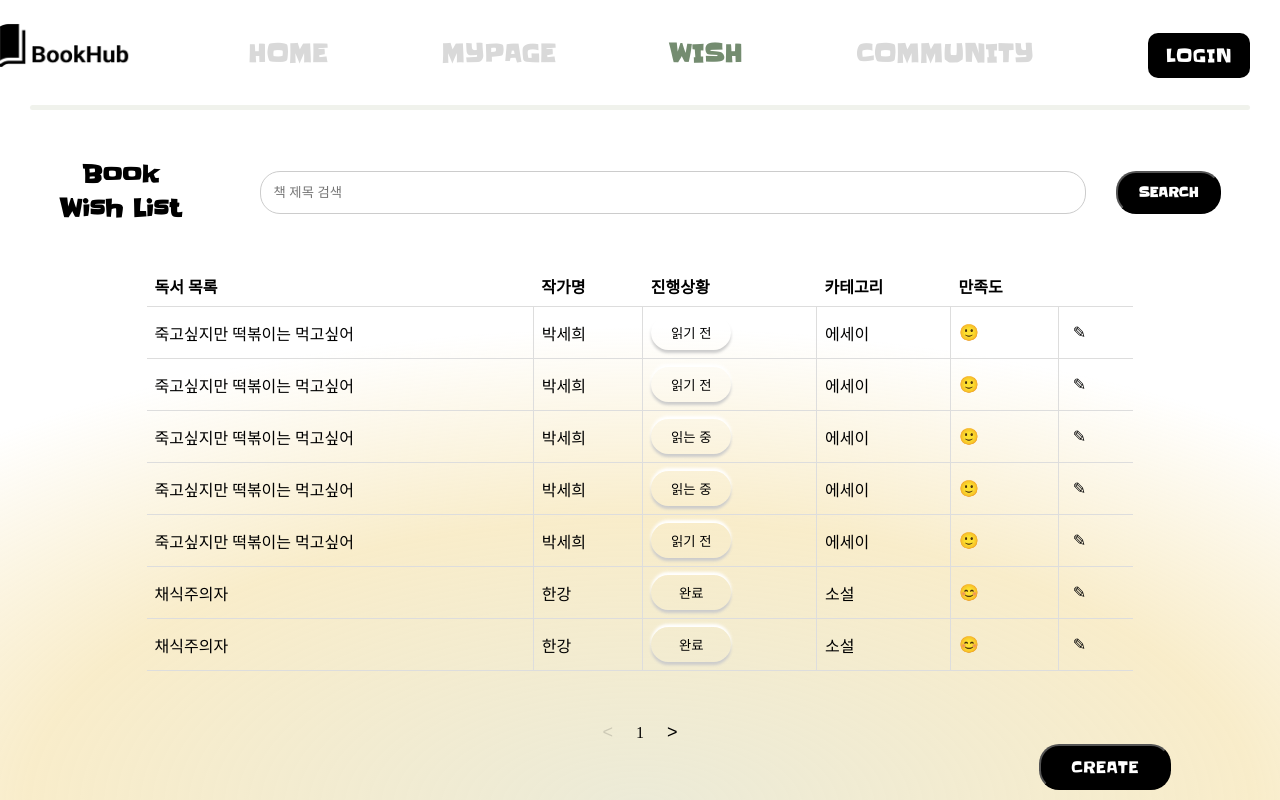
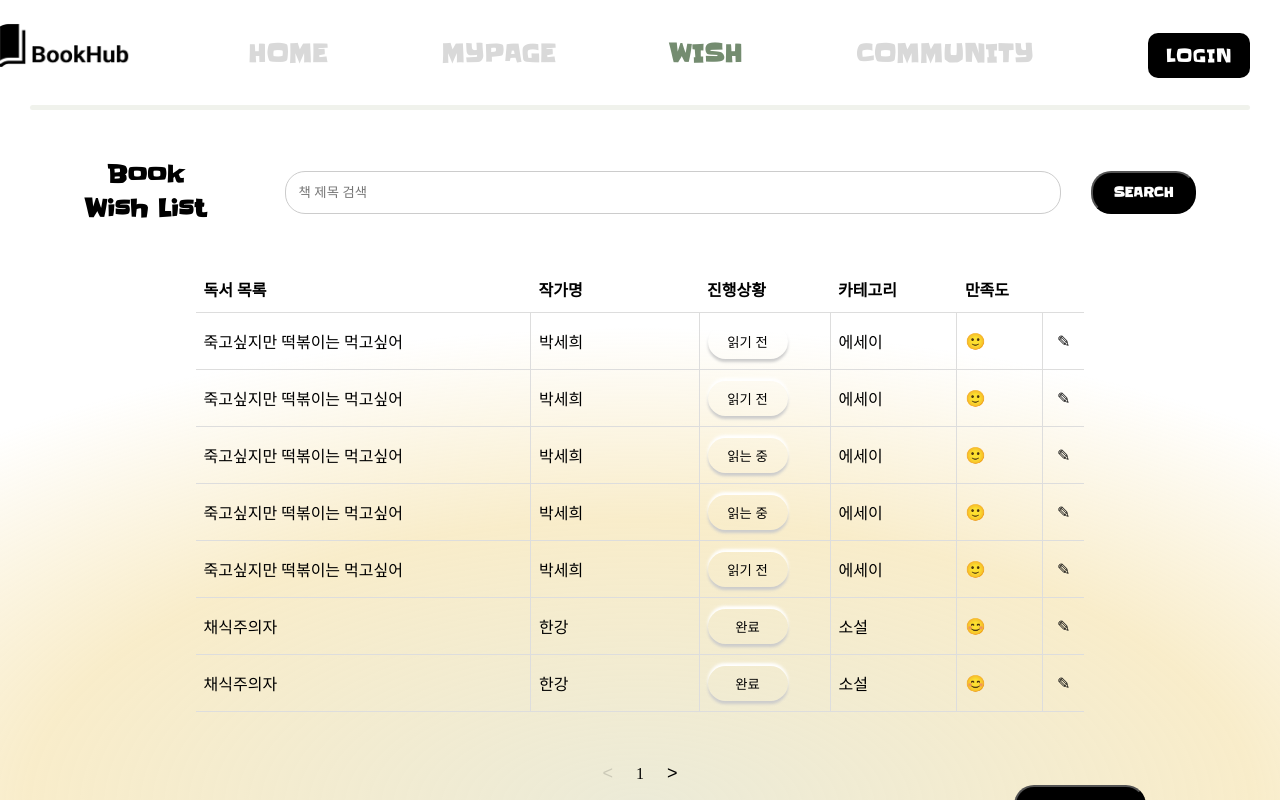
Before and after one commit to BookHub-BookTrio/BookHub-Front, a React (Create React App) app in the folder bookhub/: page /wish in a window 1280 px wide. Built offline with nearby package versions, Linux system fonts and the light colour scheme.

Commit message:
[Design/#21] - Wish Page 디자인 수정

```diff
--- a/bookhub/src/pages/wish/Wish.jsx
+++ b/bookhub/src/pages/wish/Wish.jsx
@@ -108,12 +108,12 @@ const Wish = () => {
         <table className={styles.table}>
           <thead>
             <tr>
-              <th>독서 목록</th>
-              <th>작가명</th>
-              <th>진행상황</th>
-              <th>카테고리</th>
-              <th>만족도</th>
-              <th></th>
+              <th className={styles.titleCol}>독서 목록</th>
+              <th className={styles.authorCol}>작가명</th>
+              <th className={styles.statusCol}>진행상황</th>
+              <th className={styles.categoryCol}>카테고리</th>
+              <th className={styles.starCol}>만족도</th>
+              <th className={styles.actionCol}></th>
             </tr>
           </thead>
 
--- a/bookhub/src/pages/wish/Wish.module.css
+++ b/bookhub/src/pages/wish/Wish.module.css
@@ -42,7 +42,7 @@
 
 .searchArea input {
   flex: 1;
-  min-width: 800px;
+  min-width: 750px;
   max-width: 1000px;
   padding: 10px 12px;
   border-radius: 20px;
@@ -61,13 +61,14 @@
 }
 
 .table {
-  width: 85%;
+  width: 80%;
   border-collapse: collapse;
   align-items: center;
   margin: 0 auto;
 }
 
 .table th {
+  height: 30px;
   padding: 8px;
   border-bottom: 1px solid #ddd;
   text-align: left;
@@ -75,6 +76,7 @@
 }
 
 .table td {
+  height: 40px;
   padding: 8px;
   border: 1px solid #ddd;
   border-bottom: 1px solid #ddd;
@@ -89,6 +91,37 @@ table td:first-child {
 table th:last-child,
 table td:last-child {
 	border-right: 0;
+}
+
+.table th.titleCol,
+.table td.titleCol {
+  width: 40%;
+}
+
+.table th.authorCol,
+.table td.authorCol {
+  width: 20%;
+}
+
+.table th.statusCol,
+.table td.statusCol {
+  width: 15%;
+}
+
+.table th.categoryCol,
+.table td.categoryCol {
+  width: 15%;
+}
+
+.table th.starCol,
+.table td.starCol {
+  width: 10%;
+}
+
+.table th.actionCol,
+.table td.actionCol {
+  width: 8%;
+  text-align: center;
 }
 
 .statusButton {
```
